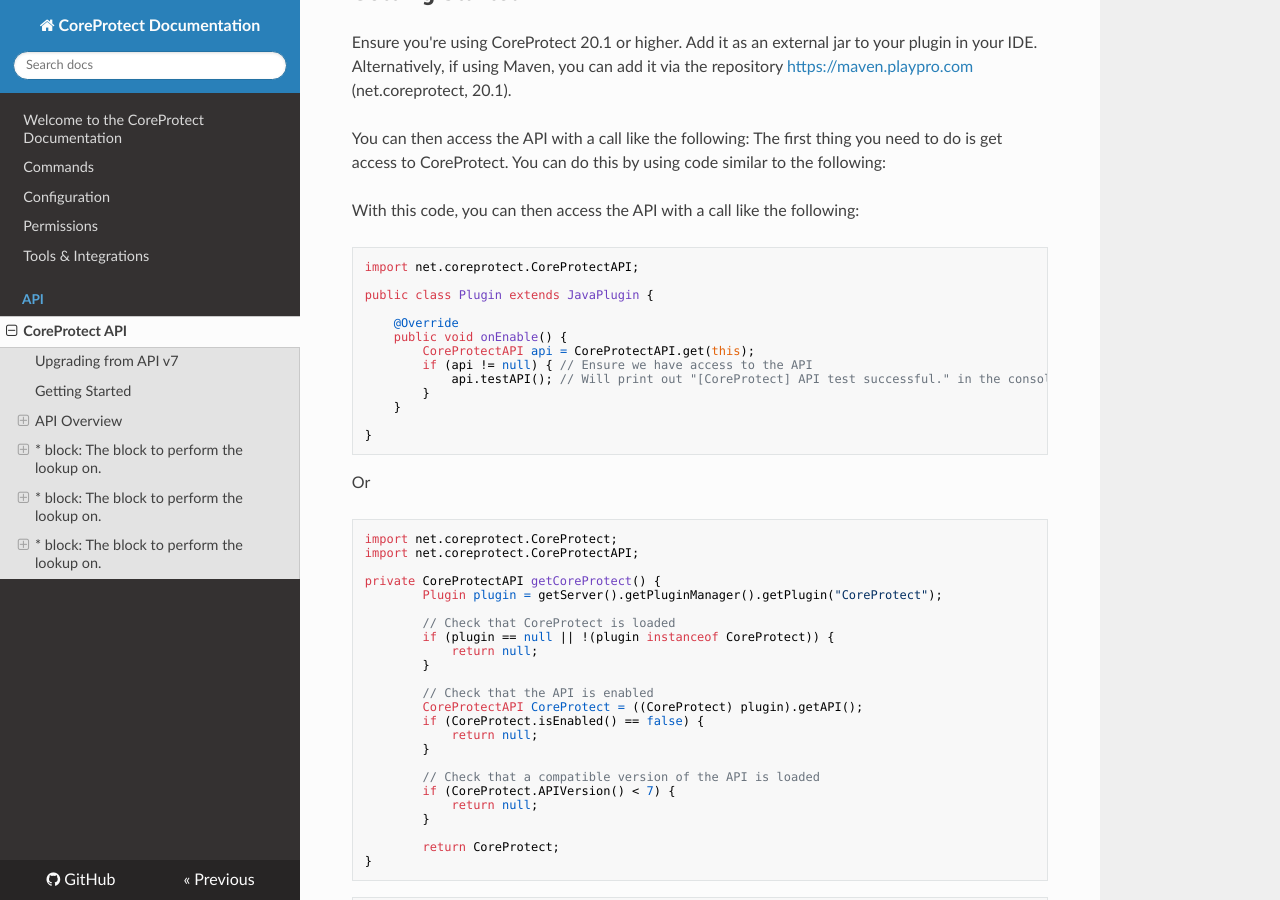
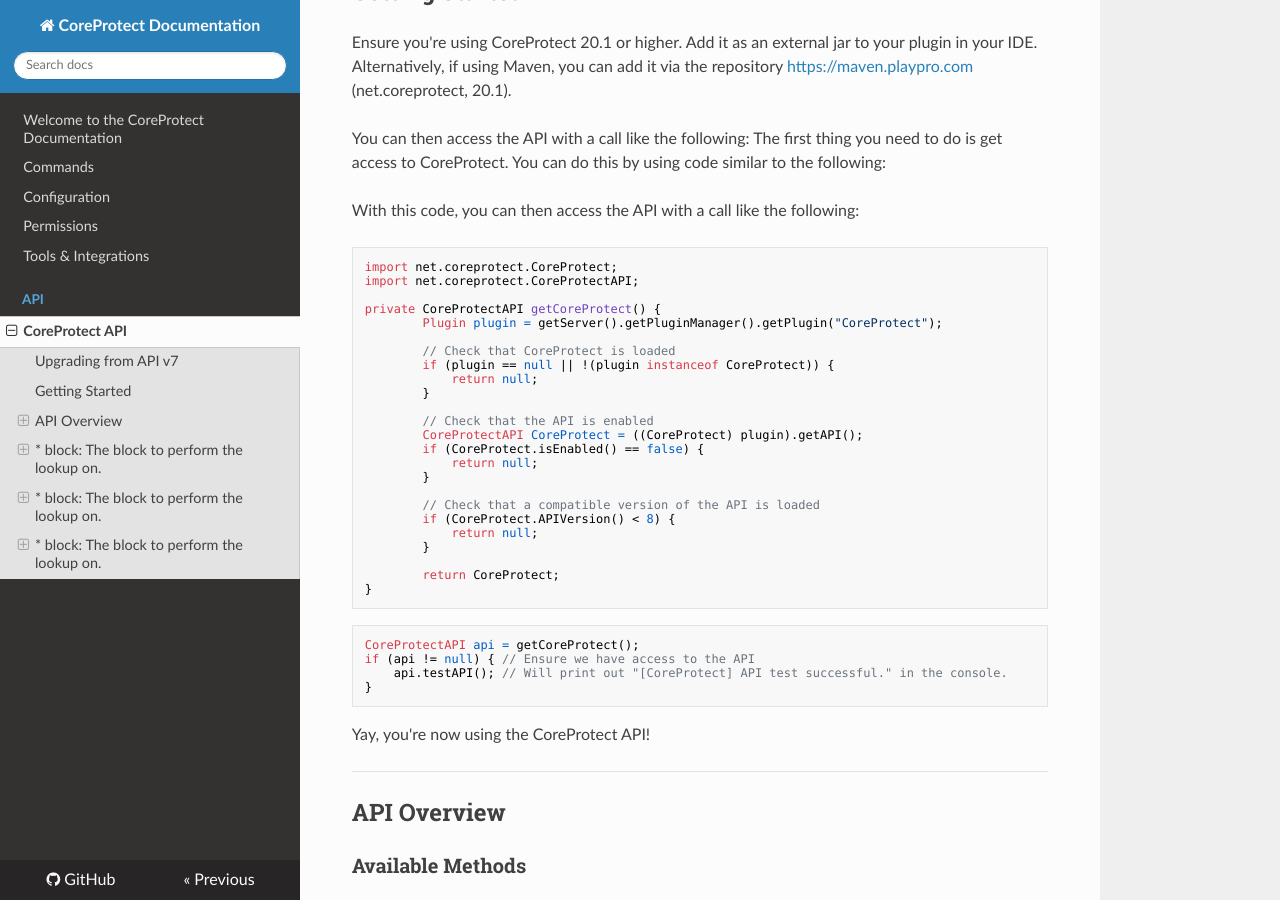
Before and after one commit to PlayPro/CoreProtect, an MkDocs documentation site: the page built from docs/api/index.md, in a window 1280 px wide and 900 px high, scrolled down 1656 px. Built offline with MkDocs 1.6.1, drawn with Linux system fonts in a browser that asks for light colours; nearby versions of some CDN libraries.

Commit message:
Fixes again

````diff
--- a/docs/api/index.md
+++ b/docs/api/index.md
@@ -90,23 +90,6 @@ The first thing you need to do is get access to CoreProtect. You can do this by
 With this code, you can then access the API with a call like the following:
 
 ```java
-import net.coreprotect.CoreProtectAPI;
-
-public class Plugin extends JavaPlugin {
-
-    @Override
-    public void onEnable() {
-        CoreProtectAPI api = CoreProtectAPI.get(this);
-        if (api != null) { // Ensure we have access to the API
-            api.testAPI(); // Will print out "[CoreProtect] API test successful." in the console.
-        }
-    }
-
-}
-```
-
-Or
-```java
 import net.coreprotect.CoreProtect;
 import net.coreprotect.CoreProtectAPI;
 
@@ -125,7 +108,7 @@ private CoreProtectAPI getCoreProtect() {
         }
 
         // Check that a compatible version of the API is loaded
-        if (CoreProtect.APIVersion() < 7) {
+        if (CoreProtect.APIVersion() < 8) {
             return null;
         }
 
````
Also changed, not shown: 1 other file.
